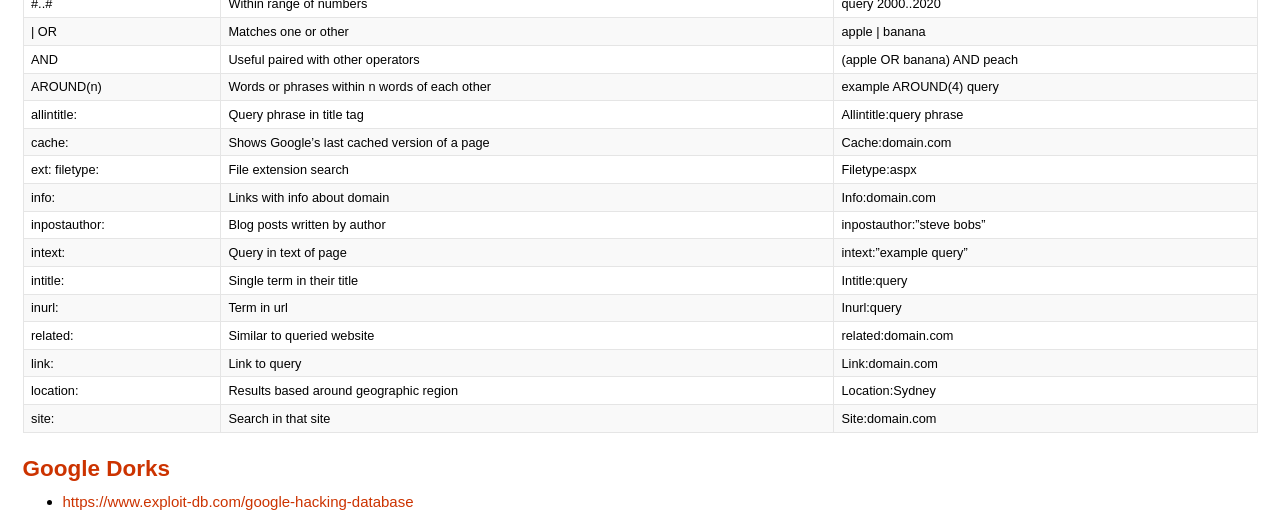
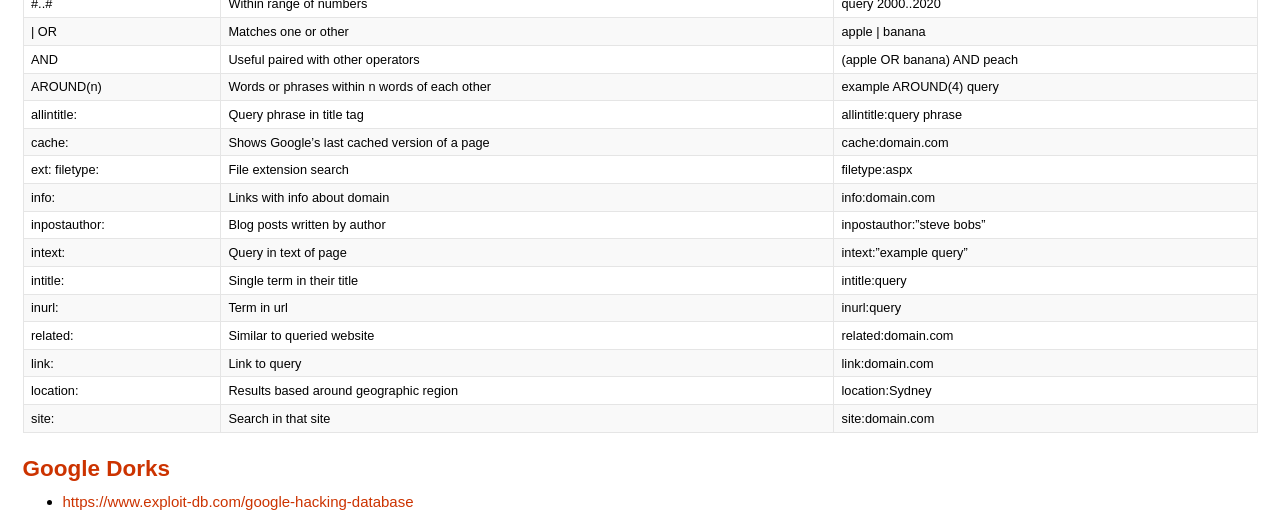
Before and after one commit to agrzeslak/cheatsheet, a Jekyll site: the page built from _topics/google.md, in a window 1280 px wide. Shown: the part 274-786 px from the top of the page. Built offline with Jekyll 4.4.1, drawn with Linux system fonts in a browser that asks for light colours.

Commit message:
formatting

```diff
--- a/_topics/google.md
+++ b/_topics/google.md
@@ -17,18 +17,18 @@ Operator | Description | Example
 \| OR | Matches one or other | apple \| banana
 AND | Useful paired with other operators | (apple OR banana) AND peach
 AROUND(n) | Words or phrases within n words of each other | example AROUND(4) query
-allintitle: | Query phrase in title tag | Allintitle:query phrase
-cache: | Shows Google's last cached version of a page | Cache:domain.com
-ext: filetype: | File extension search | Filetype:aspx
-info: | Links with info about domain | Info:domain.com
+allintitle: | Query phrase in title tag | allintitle:query phrase
+cache: | Shows Google's last cached version of a page | cache:domain.com
+ext: filetype: | File extension search | filetype:aspx
+info: | Links with info about domain | info:domain.com
 inpostauthor: | Blog posts written by author | inpostauthor:"steve bobs"
 intext: | Query in text of page | intext:"example query"
-intitle: | Single term in their title | Intitle:query
-inurl: | Term in url | Inurl:query
+intitle: | Single term in their title | intitle:query
+inurl: | Term in url | inurl:query
 related: | Similar to queried website | related:domain.com
-link: | Link to query | Link:domain.com
-location: | Results based around geographic region | Location:Sydney
-site: | Search in that site | Site:domain.com
+link: | Link to query | link:domain.com
+location: | Results based around geographic region | location:Sydney
+site: | Search in that site | site:domain.com
 
 ## Google Dorks
 - <https://www.exploit-db.com/google-hacking-database>
```
